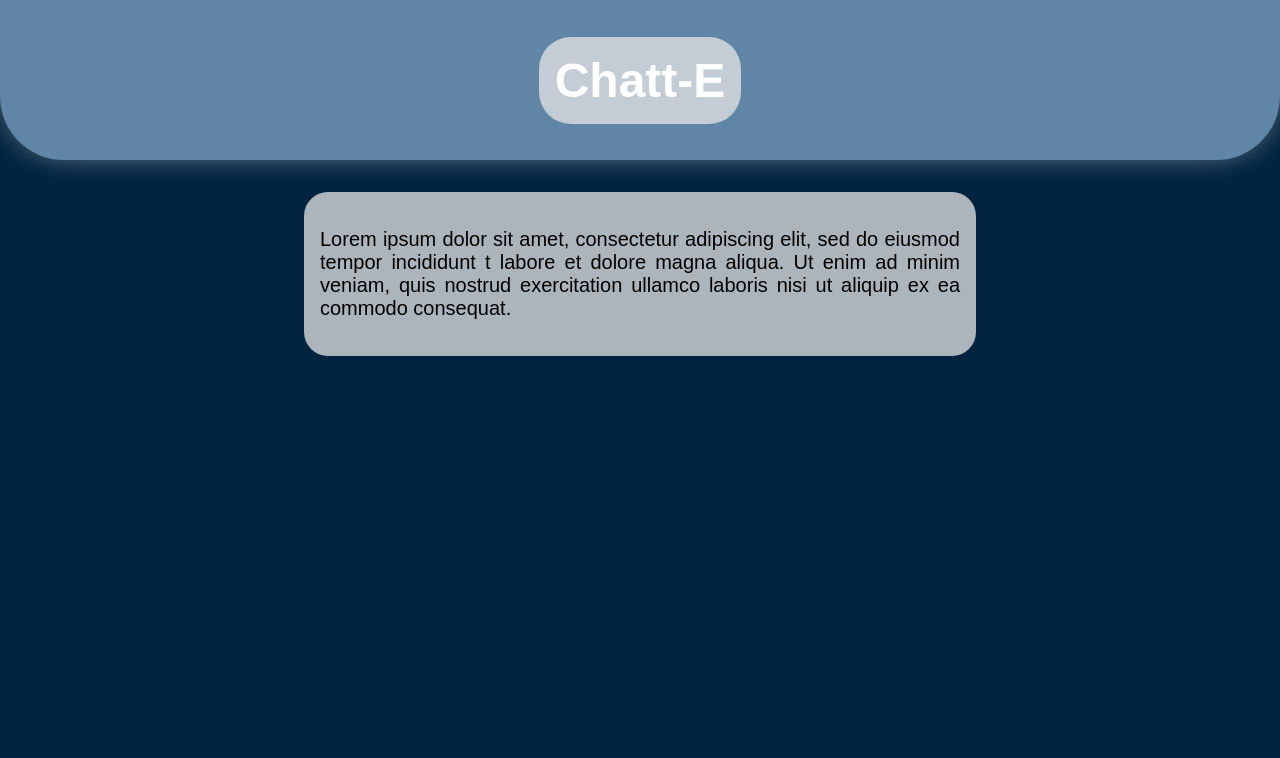
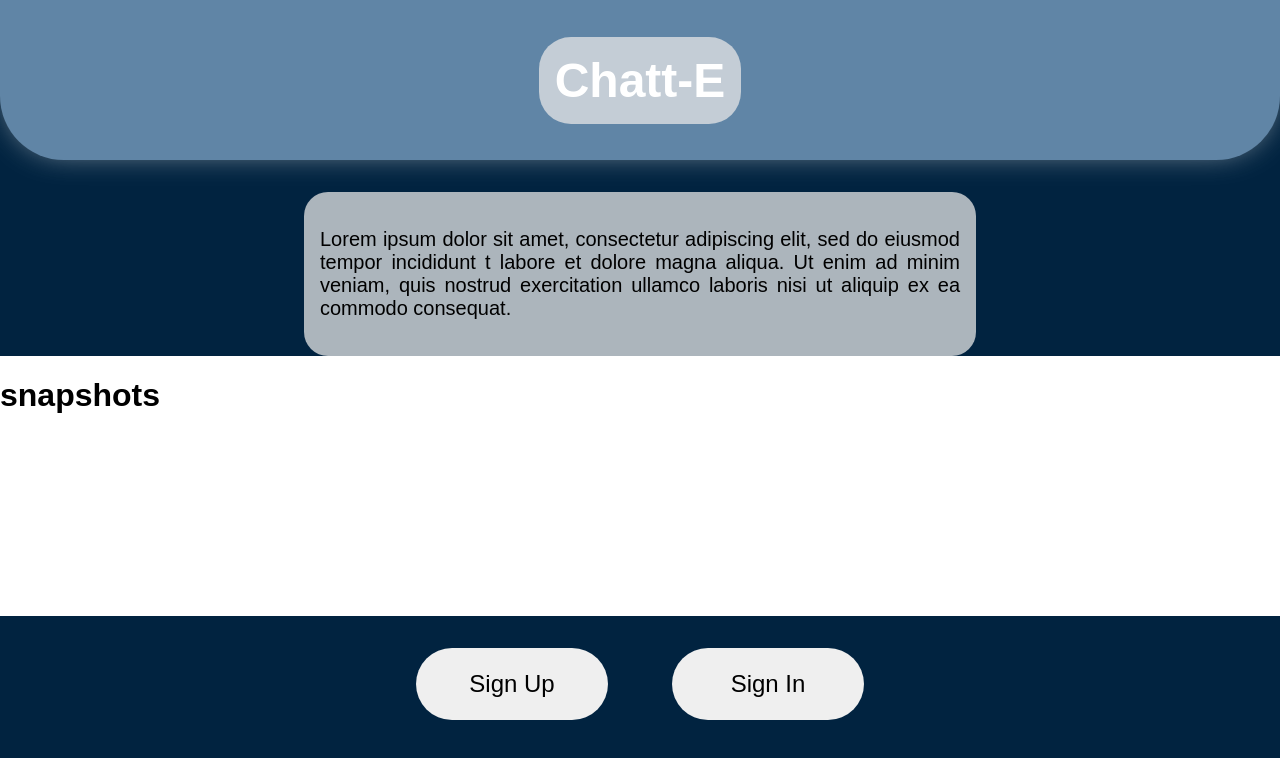
Before and after one commit to alexkimcs/CHATT-E_frontend, a React (Create React App) app in the folder chatte_frontte/: page / in a window 1280 px wide. Shown: the top 758 px of the page. Built offline with nearby package versions, Linux system fonts and the light colour scheme; a web font is replaced by a local one.

Commit message:
update to landing layout

```diff
--- a/chatte_frontte/src/App.js
+++ b/chatte_frontte/src/App.js
@@ -1,10 +1,11 @@
 import styled from 'styled-components';
 import './App.css';
 import Header from './components/Header';
+import Snapshots from './components/Snapshots';
+import {Route, Router, Switch} from 'react-router-dom';
 
 const StyledDescription = styled.div`
     width: 50%;
-    height: 100%;
     margin-top: 2em;
     background-color: rgba(230,230,230,.75);
     padding: 1em;
@@ -16,10 +17,37 @@ const StyledDescription = styled.div`
     }
 `;
 
+const StyledButtons = styled.div`
+    width: 40%;
+    display: flex;
+    flex-direction: row;
+    justify-content: space-around;
+    align-items: center;
+    margin-top: 2em;
+
+    button {
+      width: 8em;
+      height: 3em;
+      font-size: 1.5em;
+      border-radius: 2em;
+      border: none;
+    }
+`;
+
+const StyledMain = styled.main`
+    height: 70vh;
+    width: 100%;
+    display: flex;
+    flex-direction: column;
+    justify-content: space-around;
+    align-items: center;
+`;
+
 function App() {
   return (
     <div className="App">
       <Header />
+      <StyledMain>
         <StyledDescription>
           <p>Lorem ipsum dolor sit amet, consectetur
             adipiscing elit, sed do eiusmod tempor incididunt
@@ -27,6 +55,14 @@ function App() {
             veniam, quis nostrud exercitation ullamco laboris
             nisi ut aliquip ex ea commodo consequat.</p>
         </StyledDescription>
+        <Snapshots/>
+
+        <StyledButtons>
+
+          <button>Sign Up</button>
+          <button>Sign In</button>
+        </StyledButtons>
+      </StyledMain>
     </div>
   );
 }
--- /dev/null
+++ b/chatte_frontte/src/components/Snapshots.js
@@ -0,0 +1,22 @@
+import React from 'react'
+import styled from 'styled-components';
+
+
+const Styledcontainer = styled.div`
+
+    width: 100%;
+    height: 400px;
+    background-color: white;
+
+`;
+
+function Snapshots() {
+    return (
+        <Styledcontainer>
+
+            <h1>snapshots</h1>
+        </Styledcontainer>
+    )
+}
+
+export default Snapshots
```
Lines whose indentation alone changed are shown as unchanged.
